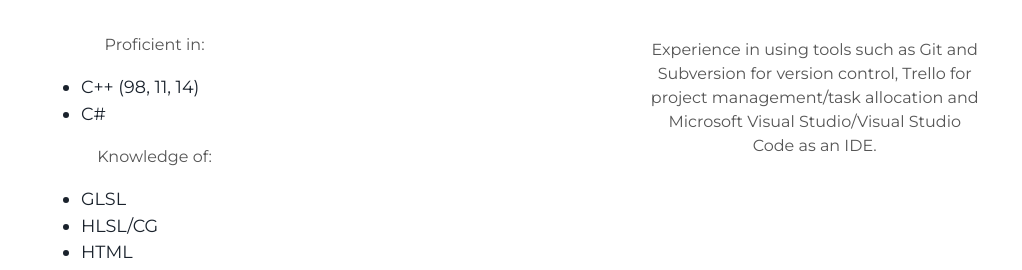
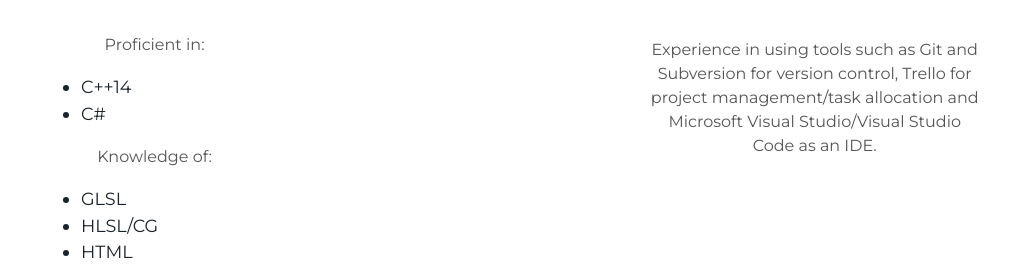
Before and after one commit to JakobiTalbot/JakobiTalbot.github.io, a Jekyll site: the page built from index.html, in a window 1280 px wide and 900 px high, scrolled down 2105 px. Shown: the part 184-454 px from the top of the window, without its empty margins (129-1151 px from the left). Built offline with Jekyll 4.4.1, drawn with Linux system fonts in a browser that asks for light colours.

Commit message:
- C++ changed

```diff
--- a/_includes/about.html
+++ b/_includes/about.html
@@ -14,7 +14,7 @@
 		  <i class="devicon-csharp-plain colored"></i>
 		  <p>Proficient in:</p>
 		  <ul>
-			<li> C++ (98, 11, 14)</li>
+			<li> C++14 </li>
 			<li> C#</li>
 		  </ul>
 		  <p> Knowledge of:</p>
```
